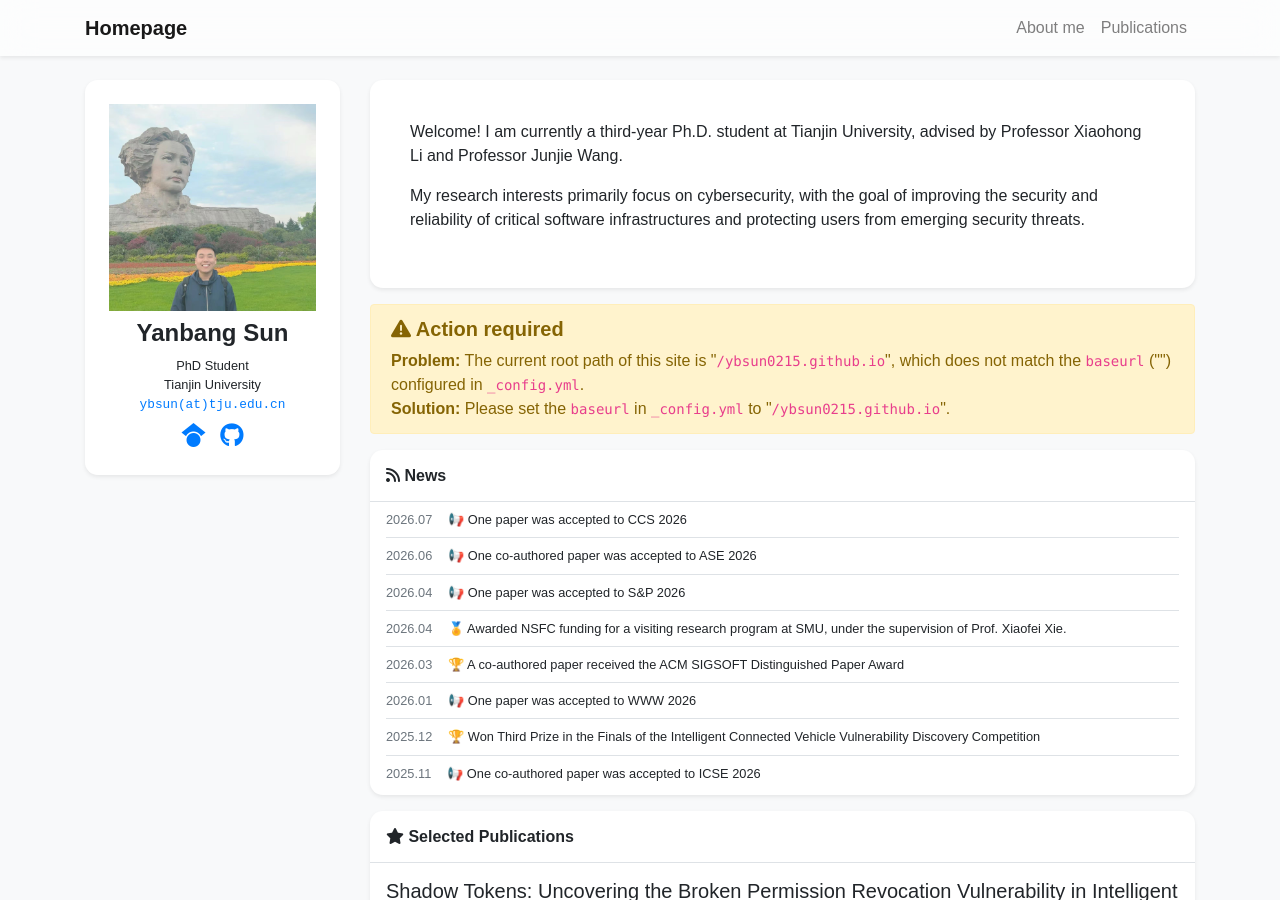
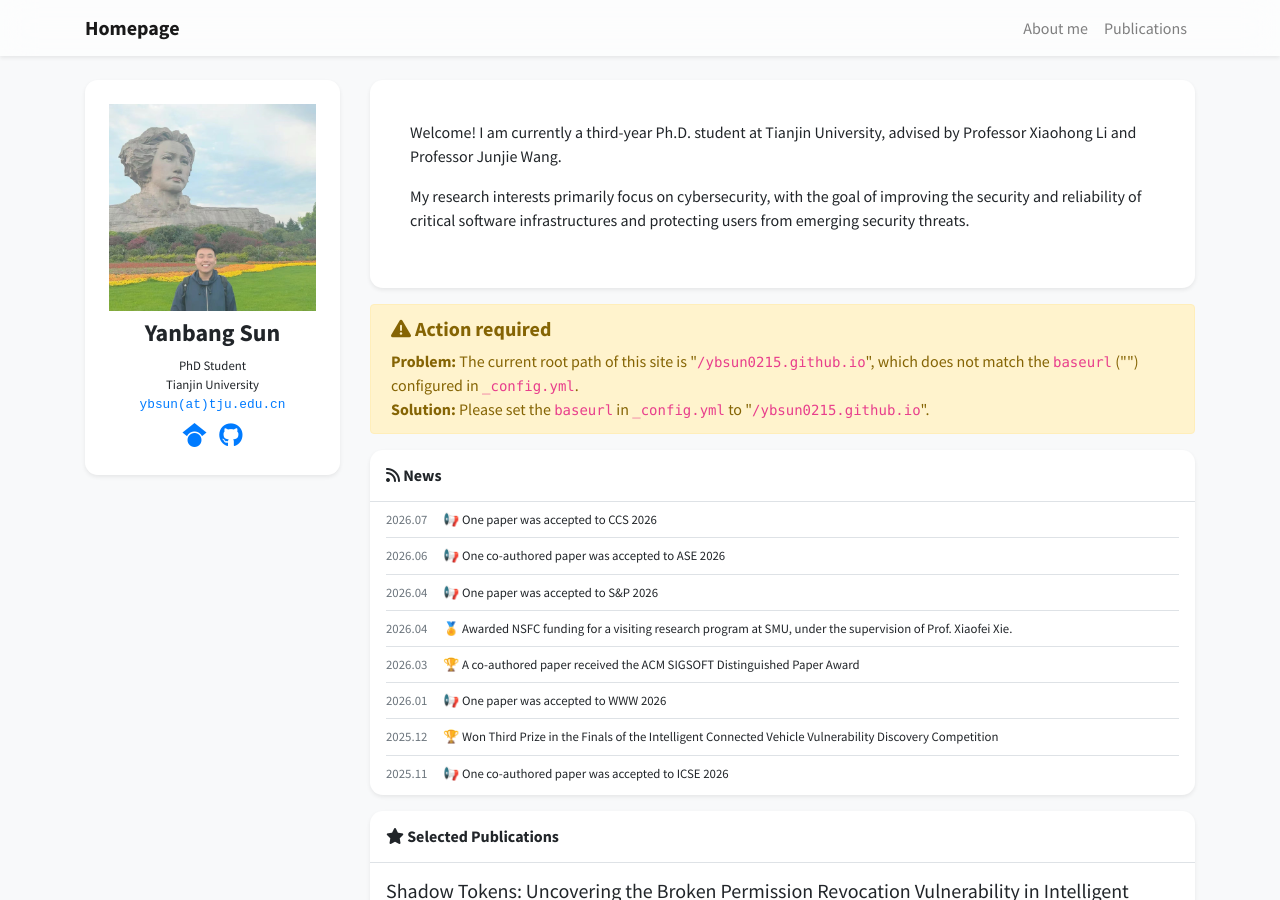
Before and after one commit to ybsun0215/ybsun0215.github.io, a Jekyll site: the page built from index.html, in a window 1280 px wide and 900 px high. Built offline with Jekyll 4.4.1, drawn with Linux system fonts in a browser that asks for light colours; nearby versions of some CDN libraries; a style sheet for code colours, icons or effects is not loaded.

Commit message:
Update default.html

```diff
--- a/_layouts/default.html
+++ b/_layouts/default.html
@@ -12,7 +12,7 @@
     <link rel="stylesheet" href="https://cdnjs.cloudflare.com/ajax/libs/academicons/1.9.1/css/academicons.min.css" integrity="sha512-b1ASx0WHgVFL5ZQhTgiPWX+68KjS38Jk87jg7pe+qC7q9YkEtFq0z7xCglv7qGIs/68d3mAp+StfC8WKC5SSAg==" crossorigin="anonymous" />
     <link rel="preconnect" href="https://fonts.googleapis.com">
     <link rel="preconnect" href="https://fonts.gstatic.com" crossorigin>
-    <link href="https://fonts.googleapis.com/css2?family=Arimo:wght@400;700&display=swap" rel="stylesheet">
+    <link href="https://fonts.googleapis.com/css2?family=Source+Sans+Pro:wght@400;700&display=swap" rel="stylesheet">
     <link rel="stylesheet" href="https://cdn.jsdelivr.net/npm/katex@0.16.11/dist/katex.min.css" integrity="sha384-nB0miv6/jRmo5UMMR1wu3Gz6NLsoTkbqJghGIsx//Rlm+ZU03BU6SQNC66uf4l5+" crossorigin="anonymous">
     <link rel="stylesheet" href="{{ '/assets/css/global.css' | relative_url }}">
 </head>
```
